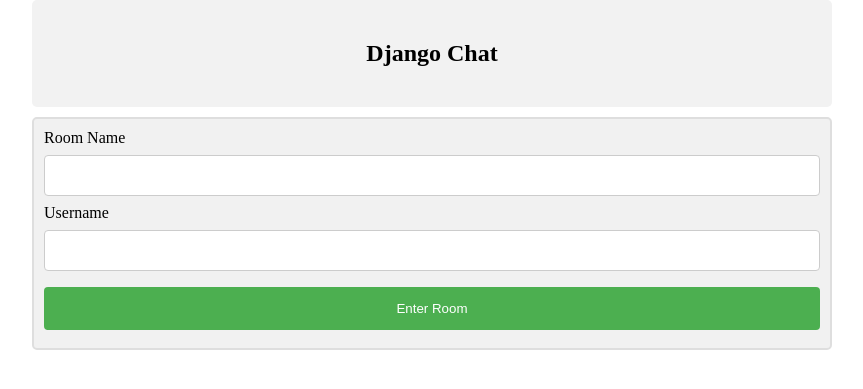
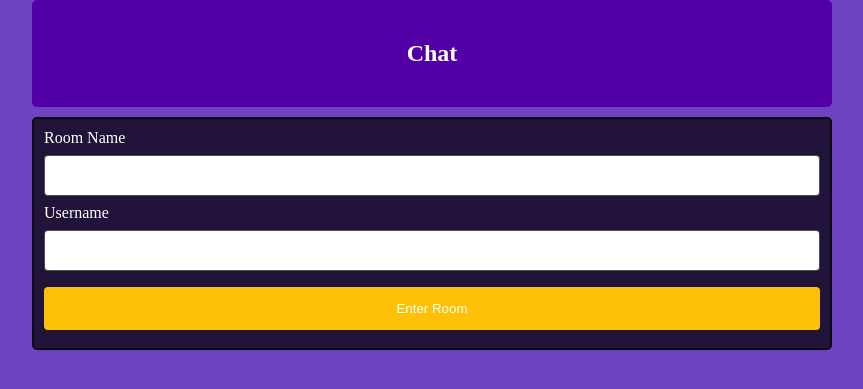
Before and after one commit to sdu-be-22/Planeum, a Django app: page /chat/ in a window 1280 px wide. Shown: the top 389 px of the page, without its empty margins (208-1071 px from the left). Run offline with Django 4.2, Linux system fonts and the light colour scheme.

Commit message:
some color change

```diff
--- a/Planeum/templates/chathome.html
+++ b/Planeum/templates/chathome.html
@@ -10,11 +10,12 @@
   }
 
   .container {
-    border: 2px solid #dedede;
+    border: 2px solid  rgba(0, 0, 0, 0.7);
     background-color: #f1f1f1;
     border-radius: 5px;
     padding: 10px;
     margin: 10px 0;
+    color: white;
   }
 
   .darker {
@@ -55,19 +56,19 @@
 </head>
 <body>
 
-<div align="center">
-    <h2>Django Chat</h2>
+<div align="center" style=" color:white;">
+    <h2>Chat</h2>
 </div>
 
 
-<div class="container">
+<div class="container" id="cont">
     <style>
       input[type=text], select {
         width: 100%;
         padding: 12px 20px;
         margin: 8px 0;
         display: inline-block;
-        border: 1px solid #ccc;
+        border: 1px solid  rgba(0, 0, 0, 0.7);
         border-radius: 4px;
         box-sizing: border-box;
       }
@@ -75,7 +76,7 @@
       input[type=submit] {
         width: 100%;
         color: white;
-        background-color: #4CAF50;
+        background-color: #ffc107;
         padding: 14px 20px;
         margin: 8px 0;
         border: none;
@@ -88,18 +89,26 @@
 
       div {
         border-radius: 5px;
-        background-color: #f2f2f2;
+        background-color: #5200a5;
         padding: 20px;
+      }
+      body{
+        background-color: #6f42c1;
+      }
+      #cont{
+        background-color: rgba(0, 0, 0, 0.7);
       }
     </style>
 
     <form id="post-form" method="POST" action="checkview">
         {% csrf_token %}
-        <label>Room Name</label>
-        <input type="text" name="room_name" id="room_name" width="100px"/>
-        <label>Username</label>
-        <input type="text" name="username" id="username" width="100px"/>
-        <input type="submit" id="submit" value="Enter Room" >
+
+          <label>Room Name</label>
+          <input type="text" name="room_name" id="room_name" width="100px"/>
+          <label>Username</label>
+          <input type="text" name="username" id="username" width="100px"/>
+          <input type="submit" id="submit" value="Enter Room" >
+
     </form>
 </div>
 
```
Also changed, not shown: Planeum/templates/room.html (+9 -5 lines), Planeum/db.sqlite3.
